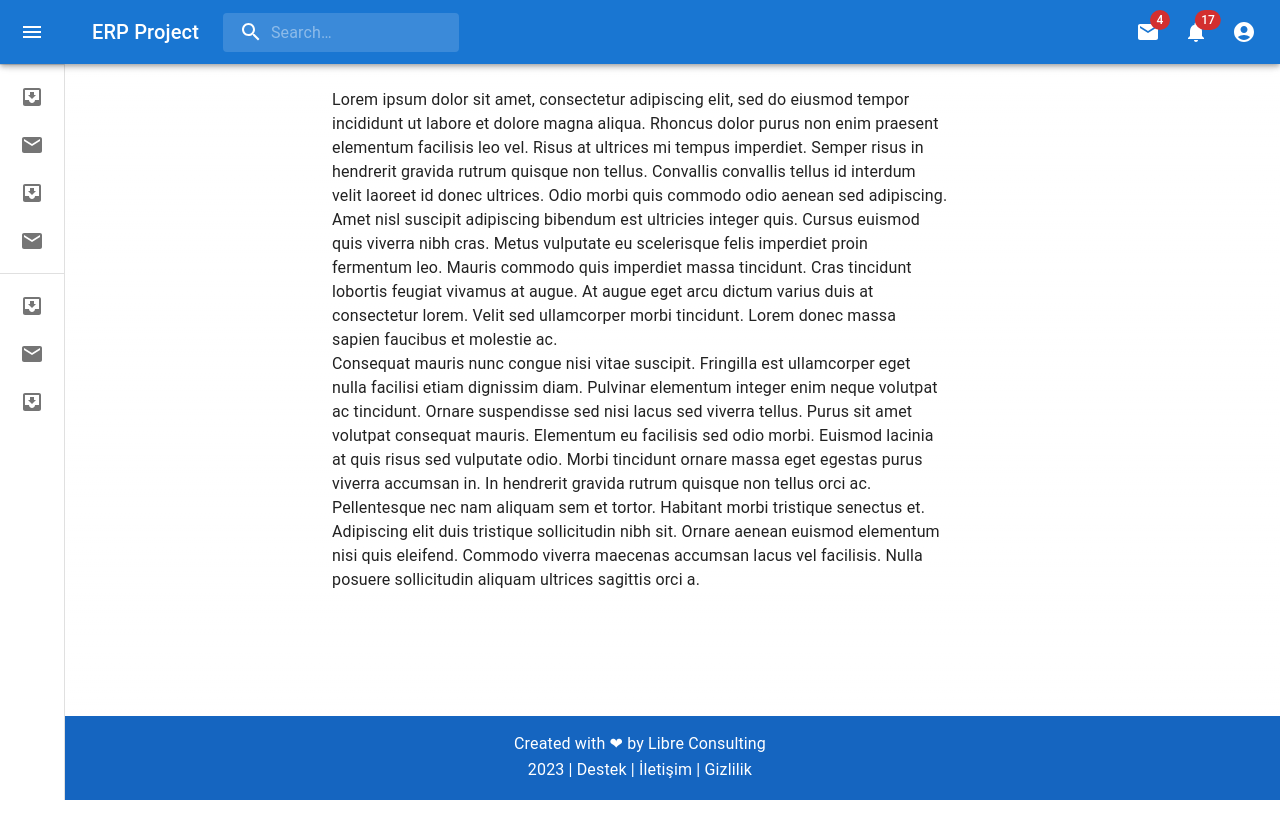
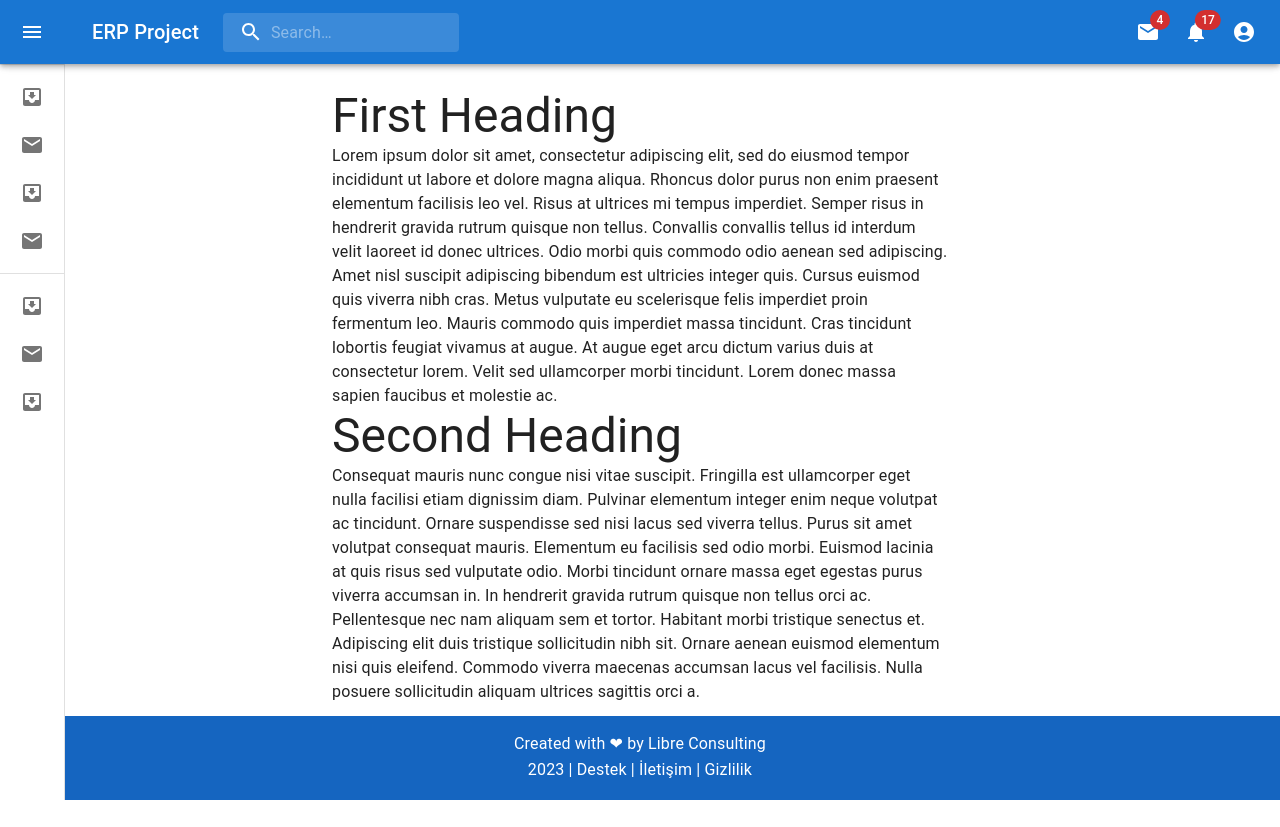
Before and after one commit to firatgoktepe/ERP-Project, a Next.js app: page / in a window 1280 px wide. Before the commit the page ends 800 px from the top, so only its background shows below. Built offline with nearby package versions, Linux system fonts and the light colour scheme; no server answers.

Commit message:
chore: add Example comp

```diff
--- a/src/layout/Main/Main.tsx
+++ b/src/layout/Main/Main.tsx
@@ -2,11 +2,16 @@ import React from 'react'
 import Box from '@mui/material/Box'
 import Typography from '@mui/material/Typography'
 import DrawerHeader from '@/layout/Sidebar/DrawerHeader/DrawerHeader'
+import Example from '@/components/common/Example/Example'
 
 const Main: React.FC = () => {
   return (
     <Box component="main" sx={{ flexGrow: 1, p: 3 }}>
       <DrawerHeader />
+
+      <Typography variant="h3" sx={{ margin: '0 auto', width: '50%' }}>
+        First Heading
+      </Typography>
       <Typography paragraph sx={{ margin: '0 auto', width: '50%' }}>
         Lorem ipsum dolor sit amet, consectetur adipiscing elit, sed do eiusmod
         tempor incididunt ut labore et dolore magna aliqua. Rhoncus dolor purus
@@ -20,6 +25,9 @@ const Main: React.FC = () => {
         tincidunt lobortis feugiat vivamus at augue. At augue eget arcu dictum
         varius duis at consectetur lorem. Velit sed ullamcorper morbi tincidunt.
         Lorem donec massa sapien faucibus et molestie ac.
+      </Typography>
+      <Typography variant="h3" sx={{ margin: '0 auto', width: '50%' }}>
+        Second Heading
       </Typography>
       <Typography paragraph sx={{ margin: '0 auto', width: '50%' }}>
         Consequat mauris nunc congue nisi vitae suscipit. Fringilla est
@@ -35,6 +43,7 @@ const Main: React.FC = () => {
         maecenas accumsan lacus vel facilisis. Nulla posuere sollicitudin
         aliquam ultrices sagittis orci a.
       </Typography>
+      <Example />
     </Box>
   )
 }
```
